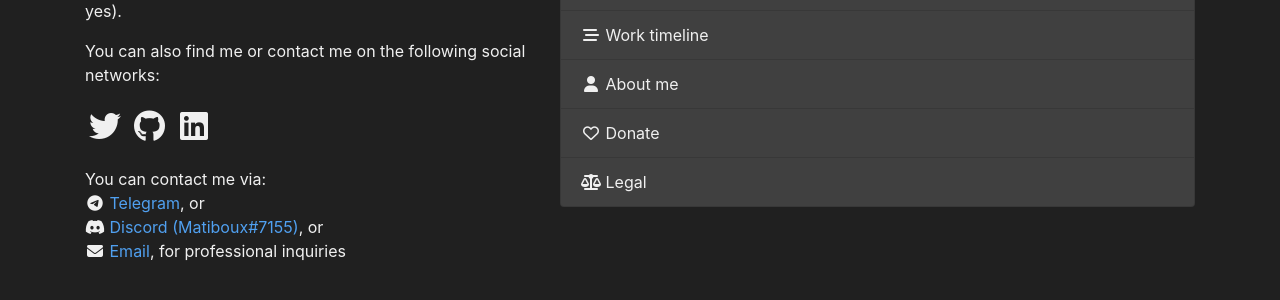
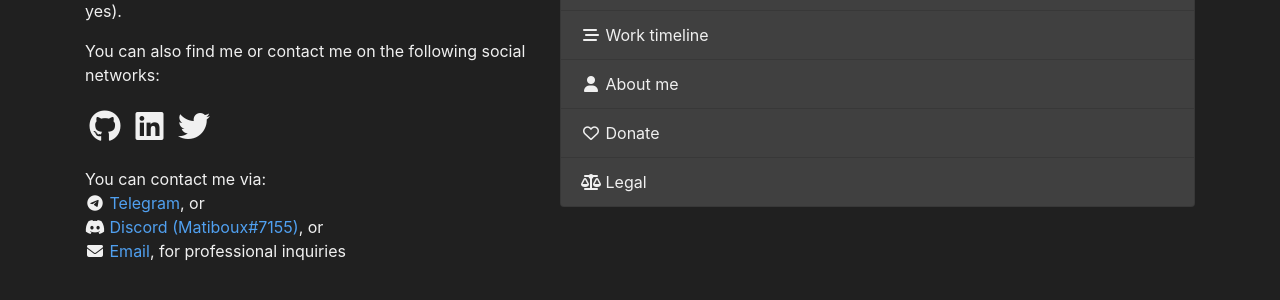
Before and after one commit to matiboux/matiboux.me, a Jekyll site: the page built from index.html, in a window 1280 px wide. Shown: the part 409-709 px from the top of the page. Built offline with Jekyll 4.4.1, drawn with Linux system fonts in a browser that asks for light colours; nearby versions of some CDN libraries.

Commit message:
Update social links ordering

```diff
--- a/index.html
+++ b/index.html
@@ -18,7 +18,7 @@ avatar_alt: Matiboux
 			You can also find me or contact me on the following social networks:
 		</p>
 		<ul class="social-icons">
-			{% assign services = 'twitter,github,linkedin' | split: ',' %}
+			{% assign services = 'github,linkedin,twitter' | split: ',' %}
 			{% for service in services %}
 				{% if site.data.about.social[service] %}
 					<li class="{{ service }}"><a href="{{ site.data.about.social[service].href }}" class="{{ site.data.about.social[service].icon }} fa-fw"></a></li>
```
